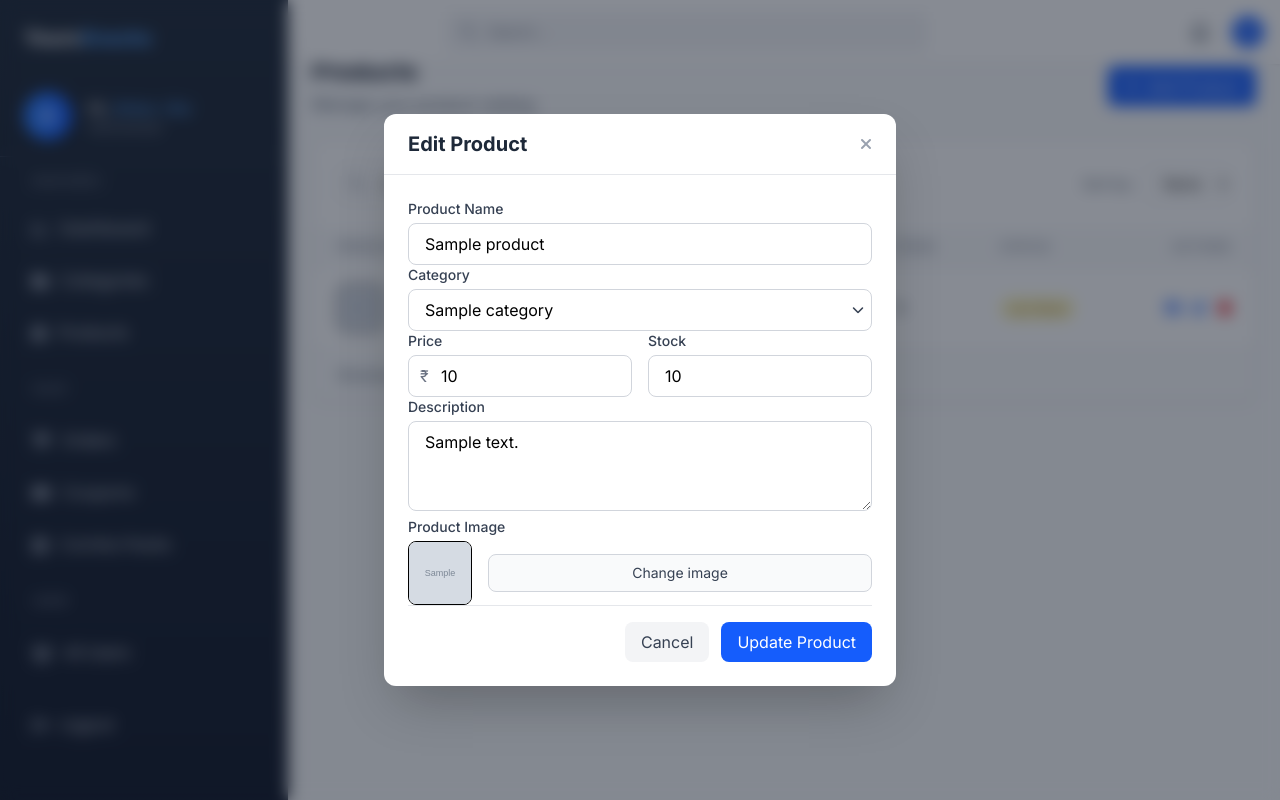
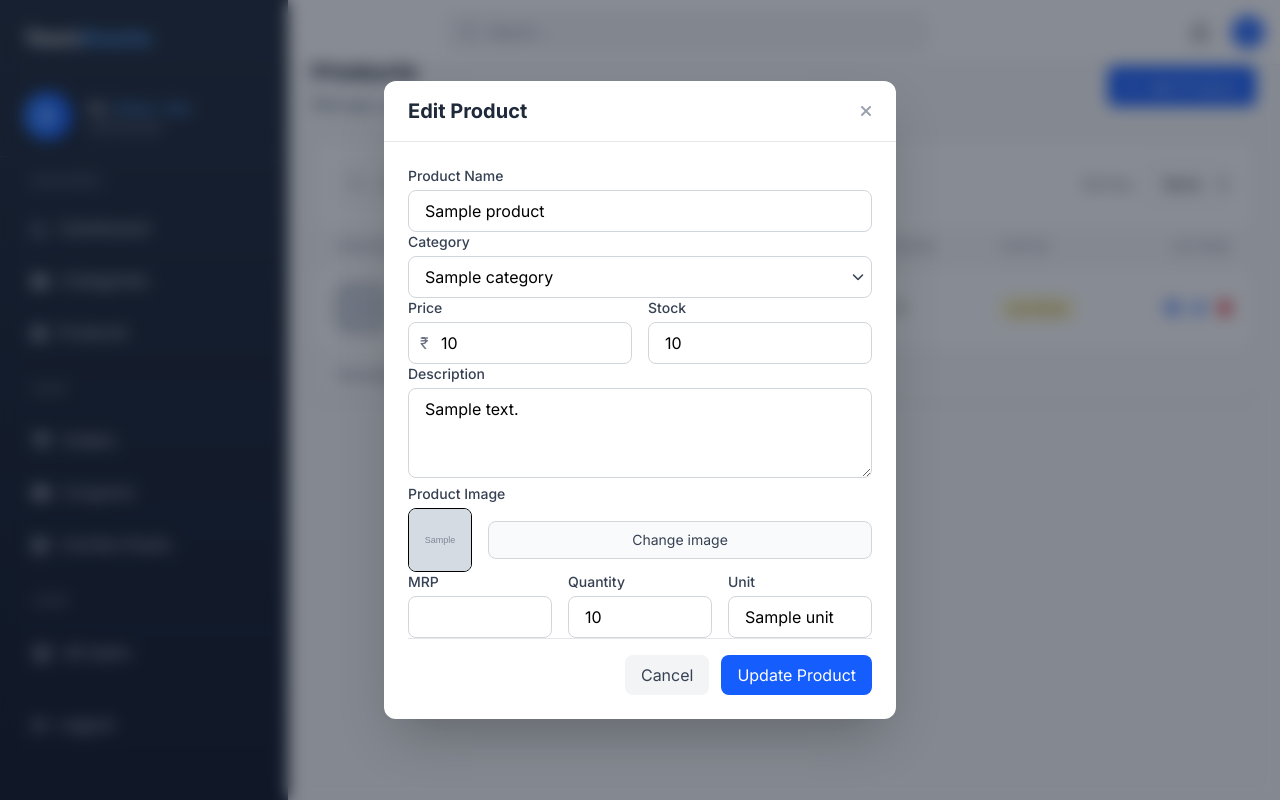
Before and after one commit to ankurjhaaa/makhanaweb-pro, a Laravel app: template resources/views/admin/products.blade.php in a window 1280 px wide, after a click on "Edit Product". Run offline with Laravel 12, Linux system fonts and the light colour scheme; the template is opened without the code that fills it: most values are stand-ins (such as "Sample title", 1, 10 or a date in 2020); grey boxes marked "Sample" are stand-in pictures; style sheets or scripts are compiled from the project's sources; parts of the project's set-up code (start-up, migrations or seed data) failed here and were passed over; some libraries are stand-ins or nearby versions.

Commit message:
product update in admin panel

```diff
--- a/resources/views/admin/products.blade.php
+++ b/resources/views/admin/products.blade.php
@@ -236,6 +236,27 @@
                                                                 <input type="file" name="image" class="hidden">
                                                             </label>
                                                         </div>
+                                                    </div>
+                                                </div>
+                                                <div class="grid grid-cols-3 gap-4">
+                                                    <div>
+                                                        <label class="block text-sm font-medium text-gray-700 mb-1">MRP</label>
+                                                        <input type="number" step="0.01" name="mrp" value="{{ $product->mrp }}"
+                                                            class="w-full border border-gray-300 rounded-lg px-4 py-2 focus:ring-blue-500 focus:border-blue-500"
+                                                            required>
+                                                    </div>
+                                                    <div>
+                                                        <label
+                                                            class="block text-sm font-medium text-gray-700 mb-1">Quantity</label>
+                                                        <input type="number" name="quantity" value="{{ $product->quantity }}"
+                                                            class="w-full border border-gray-300 rounded-lg px-4 py-2 focus:ring-blue-500 focus:border-blue-500"
+                                                            required>
+                                                    </div>
+                                                    <div>
+                                                        <label class="block text-sm font-medium text-gray-700 mb-1">Unit</label>
+                                                        <input type="text" name="unit" value="{{ $product->unit }}"
+                                                            class="w-full border border-gray-300 rounded-lg px-4 py-2 focus:ring-blue-500 focus:border-blue-500"
+                                                            required>
                                                     </div>
                                                 </div>
 
```
Also changed, not shown: app/Http/Controllers/AdminController.php (+29 -6 lines).
